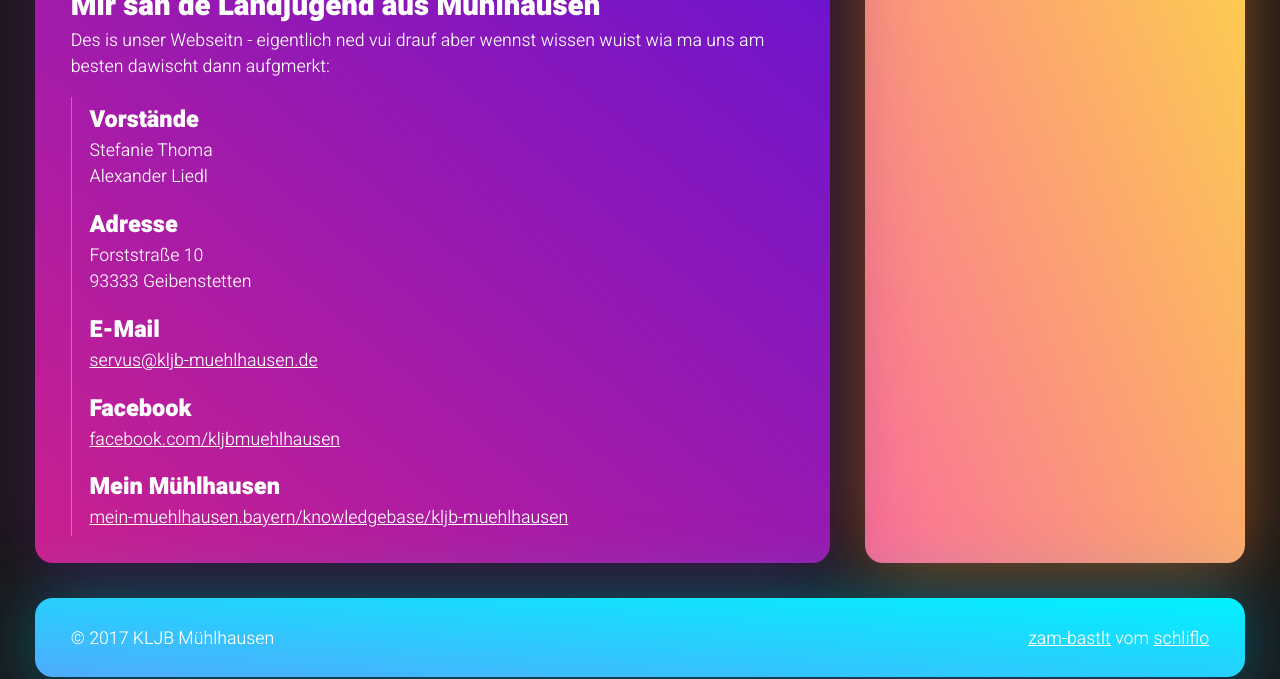
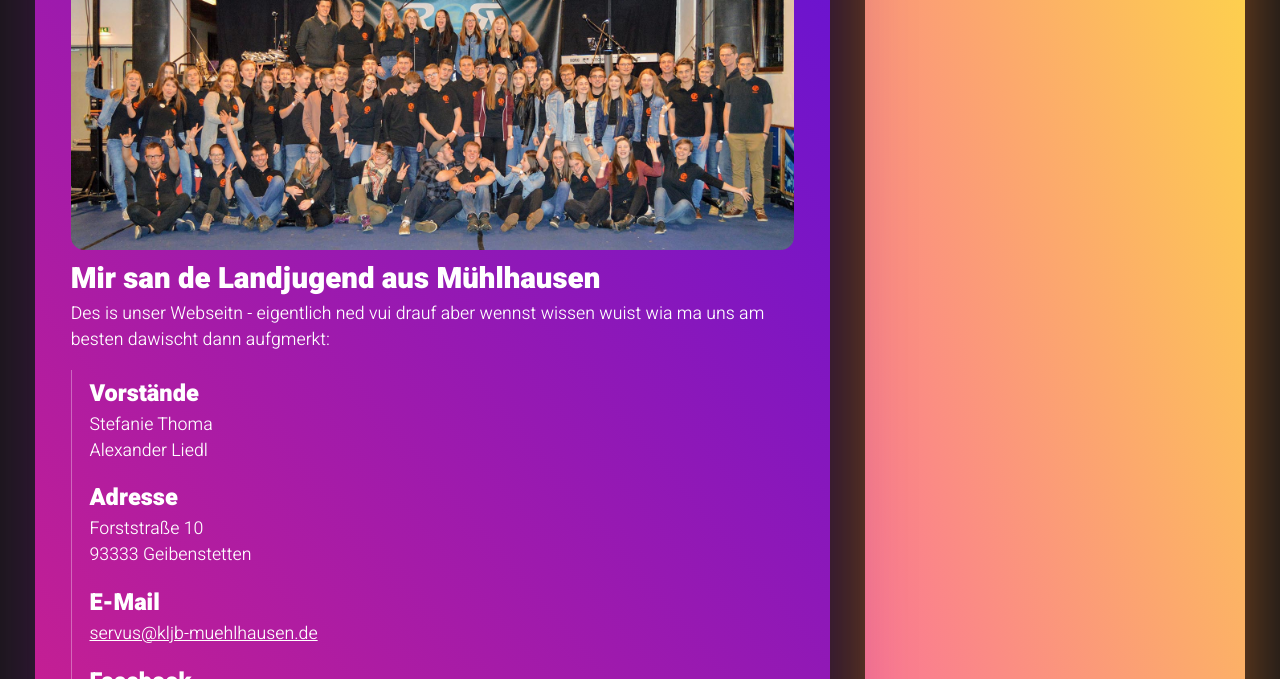
Before and after one commit to schliflo/KLJB-muehlhausen, a website: page app/index.html in a window 1280 px wide. Shown: the part 421-1100 px from the top of the page. Drawn offline with nearby package versions, Linux system fonts and the light colour scheme; files that its build step writes are made by us from their sources; no server answers.

Commit message:
add photo and remove animation

```diff
--- a/app/index.html
+++ b/app/index.html
@@ -38,6 +38,14 @@
 </aside>
 <main class="box gradient2">
   <h2>Servus!</h2>
+  <img src="images/KLJB_720.jpg"
+       srcset="images/KLJB_720.jpg 720w,
+       images/KLJB_1200.jpg 1200w,
+       images/KLJB_1800.jpg 1800w,
+       images/KLJB_2400.jpg 2400w"
+       width="2400"
+       height="882"
+       alt="KLJB Mühlhausen"/>
   <h3>Mir san de Landjugend aus Mühlhausen</h3>
   <p>Des is unser Webseitn - eigentlich ned vui drauf aber wennst wissen wuist wia ma uns am besten dawischt dann aufgmerkt:</p>
   <dl>
@@ -57,7 +65,6 @@
 </main>
 <footer class="box gradient3"><span>&copy;&nbsp;2017&nbsp;KLJB&nbsp;Mühlhausen</span><span><a href="https://github.com/schliflo/KLJB-muehlhausen" target="_blank" rel="noopener">zam-bastlt</a> vom <a href="https://schliflo.de" target="_blank" rel="noopener">schliflo</a></span></footer>
 
-<script src="https://unpkg.com/scrollreveal/dist/scrollreveal.min.js"></script>
 <!-- build:js scripts/main.js async defer -->
 <script src="scripts/main.js" async defer></script>
 <!-- endbuild -->
--- a/app/scripts/main.js
+++ b/app/scripts/main.js
@@ -102,7 +102,4 @@
     headlinePast.classList.toggle(classOpen);
     eventListPast.classList.toggle(classOpen);
   });
-
-  window.sr = ScrollReveal();
-  sr.reveal('.box');
 }());
--- a/app/styles/_scss/_global.scss
+++ b/app/styles/_scss/_global.scss
@@ -124,6 +124,12 @@ dl {
   }
 }
 
+img {
+  max-width: 100%;
+  border-radius: .75rem;
+  height: auto;
+}
+
 @media (min-width: 1280px) {
   body {
     padding: 2rem;
@@ -131,10 +137,7 @@ dl {
     grid-gap: 2rem;
     grid-template-columns: 1fr 1fr 1fr;
     grid-template-rows: auto 1fr auto;
-    grid-template-areas:
-      "header header aside"
-      "main main aside"
-      "footer footer footer";
+    grid-template-areas: "header header aside" "main main aside" "footer footer footer";
   }
 
   header {
```
Also changed, not shown: app/images/KLJB_1200.jpg (added), app/images/KLJB_1800.jpg (added), app/images/KLJB_2400.jpg (added), app/images/KLJB_720.jpg (added).
